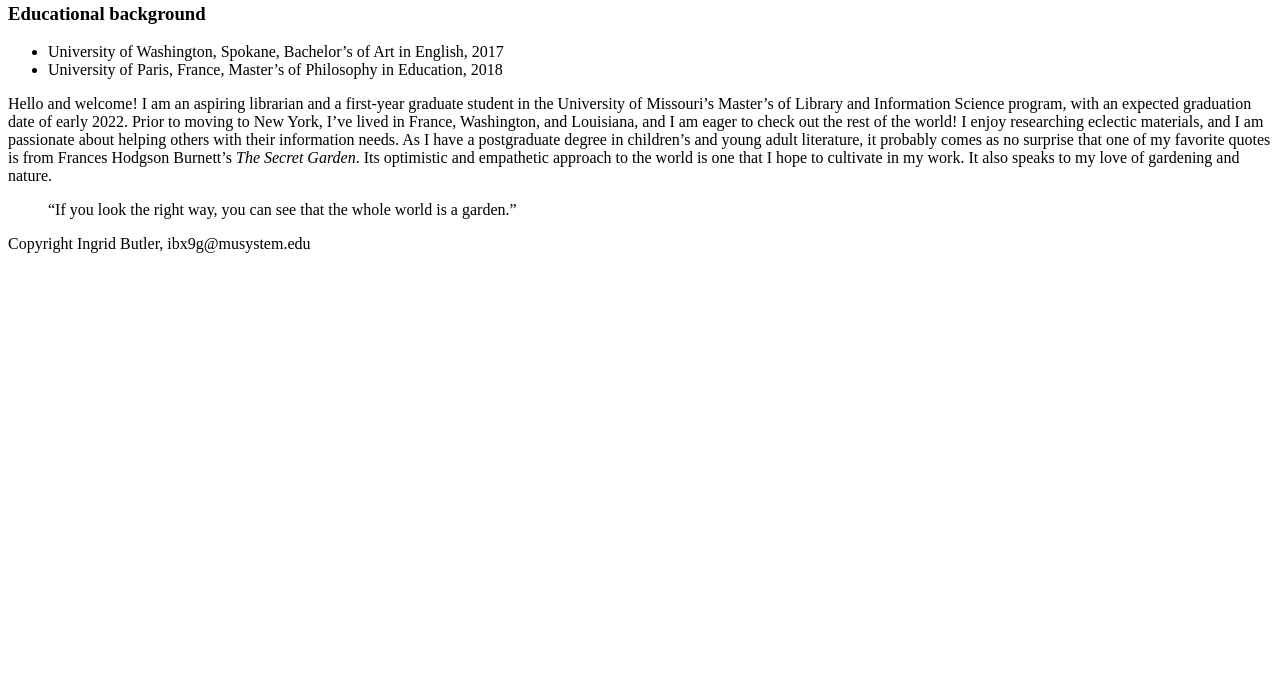
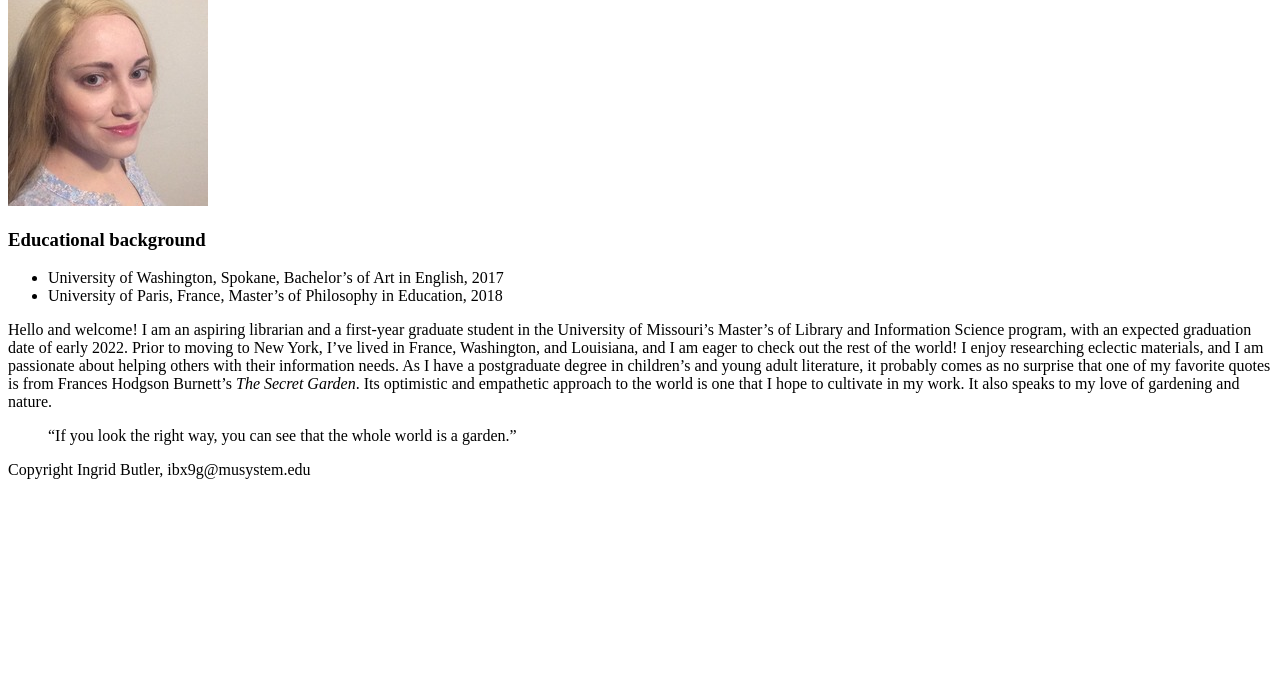
Before and after one commit to ivbutler/ivbutler.github.io, a plain HTML site: page islt_7310/index.html in a window 1280 px wide. Shown: the part 114-800 px from the top of the page. Drawn offline with Linux system fonts and the light colour scheme.

Commit message:
Update index.html

```diff
--- a/islt_7310/index.html
+++ b/islt_7310/index.html
@@ -6,7 +6,7 @@
 </head>
 <body>
 <h1>Anna Graham</h1>
-<img src="ivbutler.github.io/islt_7310/images/headshot.jpg" alt="A blonde woman smiling against a beige background">
+<img src="../islt_7310/images/headshot.jpg" alt="A blonde woman smiling against a beige background">
 <h3>Educational background</h3>
 <ul>
 <li>University of Washington, Spokane, Bachelor’s of Art in English, 2017</li>
```
